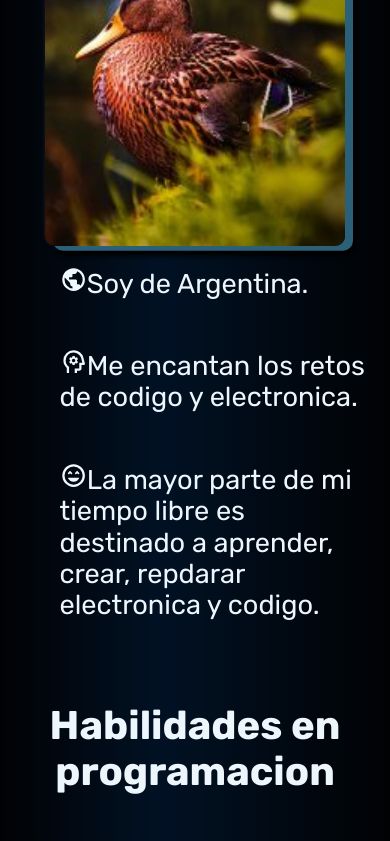
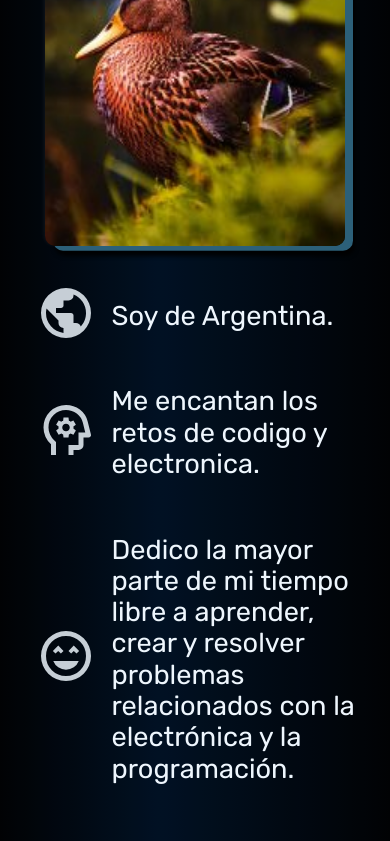
Before and after one commit to asdjosegarcia/portafolios, a Next.js app: page / in a window 390 px wide. Shown: the part 1156-1997 px from the top of the page. Built offline with nearby package versions, Linux system fonts and the light colour scheme.

Commit message:
fix mobile styles fix partial mobile performace

```diff
--- a/package.json
+++ b/package.json
@@ -19,6 +19,7 @@
     "@types/react": "^18",
     "@types/react-dom": "^18",
     "eslint-config-next": "14.0.0",
+    "react-helmet": "^6.1.0",
     "vercel": "^32.3.0"
   }
 }
--- a/src/app/containers/AboutSection.css
+++ b/src/app/containers/AboutSection.css
@@ -16,7 +16,6 @@
     "section1 section2 section2"
     "title2   title2   title2"
     "skills   skills   skills"
-    /* "skills   skills " */
     ;
     border-radius: 10px;
     padding: 20px;
@@ -44,21 +43,21 @@
 
 }
 .aboutSection__info ul{
-    padding-top: 1.2rem;
-    margin: 0px;
     grid-area: section2;
     font-size: 1.7rem;
     list-style: none;
+    padding-left: 0;
 }
-.aboutSection__info ul li p{
-    margin-top: 0;
-    margin-bottom: 3rem;
+.aboutSection__info .about__item{
+    display: flex;
+    align-items: center;
 }
-.aboutSection__info svg{
-    width: 1.7rem;
-    height: 1.7rem;
-    fill: aliceblue;
+.about__item svg {
+    width: 60px ;
+    height: 60px ;
+    margin: 0 1rem ;
 }
+
 .about__title--skills{
 grid-area: title2;
 }
@@ -79,16 +78,12 @@ grid-area: title2;
     margin: 1rem;
     border: 3px solid rgb(54, 120, 151);/*  rgb(44, 96, 121)*/
     border-radius: 5px;
-    box-shadow: .5rem .3rem 0px rgb(44, 96, 121), 10px 10px 4px rgba(0, 0, 0, 0.9), -1px -1px 4px rgba(255, 255, 255, 0.9) ;
-
 }
-
 .about__skills__container .nextjs--img {
     background-color: black;
     border-radius: 50%;
 }
 .about__skills__container .js--img {
-    /* background-color: black; */
     border-radius: 25px;
 }
 .about__skills__container .github--img {
@@ -104,7 +99,6 @@ grid-area: title2;
     font-size: 1.5rem;
     color: #ffffff;
     text-shadow: 1px 1px 4px rgba(0, 0, 0, 0.9), -1px -1px 4px rgba(255, 255, 255, 0.9);
-
 }
 
 /*///////////////////////////////////////////////////estados  */
@@ -133,7 +127,6 @@ grid-area: title2;
     background-color: #00000000;
     color:#00000000 ;
     transition: color 0.3s ease-in-out;
-
 }
 
 .about__skills__container .learning .card__message:hover{
@@ -155,13 +148,21 @@ grid-area: title2;
         "skills "
         ;
     }
-
     .aboutSection__info img{
         justify-self: center;
         margin: 0;
+    }
+    .skill__card{
+    box-shadow: .5rem .3rem 0px rgb(44, 96, 121), 10px 10px 4px rgba(0, 0, 0, 0.9) ;
+
     }
     .skill__card svg{
         margin: 2rem;
     }
 
 }
+@media screen and (min-width: 768px) {
+.skill__card{
+    box-shadow: .5rem .3rem 0px rgb(44, 96, 121), 10px 10px 4px rgba(0, 0, 0, 0.9), -1px -1px 4px rgba(255, 255, 255, 0.9) ;
+}
+}
--- a/src/app/containers/AboutSection.jsx
+++ b/src/app/containers/AboutSection.jsx
@@ -12,23 +12,29 @@ const AboutSection = () => {
                 <h2 className='about__title about__title--about'>Sobre mí</h2>
                 <img className="about__perfile--picture" src="/img/fakePerfile.jpg" alt="" />
                 <ul>
-                    <li>
+                    <li className='about__item'>
+                        <div>
+                        <svg /* height="24" */ viewBox="0 -960 960 960" /* width="24" */><path d="M480-80q-83 0-156-31.5T197-197q-54-54-85.5-127T80-480q0-83 31.5-156T197-763q54-54 127-85.5T480-880q83 0 156 31.5T763-763q54 54 85.5 127T880-480q0 83-31.5 156T763-197q-54 54-127 85.5T480-80Zm-40-82v-78q-33 0-56.5-23.5T360-320v-40L168-552q-3 18-5.5 36t-2.5 36q0 121 79.5 212T440-162Zm276-102q20-22 36-47.5t26.5-53q10.5-27.5 16-56.5t5.5-59q0-98-54.5-179T600-776v16q0 33-23.5 56.5T520-680h-80v80q0 17-11.5 28.5T400-560h-80v80h240q17 0 28.5 11.5T600-440v120h40q26 0 47 15.5t29 40.5Z" /></svg>
+                        </div>
                         <p className='about__country'>
-                            <svg height="24" viewBox="0 -960 960 960" width="24"><path d="M480-80q-83 0-156-31.5T197-197q-54-54-85.5-127T80-480q0-83 31.5-156T197-763q54-54 127-85.5T480-880q83 0 156 31.5T763-763q54 54 85.5 127T880-480q0 83-31.5 156T763-197q-54 54-127 85.5T480-80Zm-40-82v-78q-33 0-56.5-23.5T360-320v-40L168-552q-3 18-5.5 36t-2.5 36q0 121 79.5 212T440-162Zm276-102q20-22 36-47.5t26.5-53q10.5-27.5 16-56.5t5.5-59q0-98-54.5-179T600-776v16q0 33-23.5 56.5T520-680h-80v80q0 17-11.5 28.5T400-560h-80v80h240q17 0 28.5 11.5T600-440v120h40q26 0 47 15.5t29 40.5Z" /></svg>
                             Soy de Argentina.
                         </p>
                     </li>
                     {/* <li><p className='about__experience'>Proximamente</p></li> */}
-                    <li>
+                    <li className='about__item'>
+                        <div>
+                        <svg  viewBox="0 -960 960 960"><path d="M240-80v-172q-57-52-88.5-121.5T120-520q0-150 105-255t255-105q125 0 221.5 73.5T827-615l52 205q5 19-7 34.5T840-360h-80v120q0 33-23.5 56.5T680-160h-80v80h-80v-160h160v-200h108l-38-155q-23-91-98-148t-172-57q-116 0-198 81t-82 197q0 60 24.5 114t69.5 96l26 24v208h-80Zm254-360Zm-54 80h80l6-50q8-3 14.5-7t11.5-9l46 20 40-68-40-30q2-8 2-16t-2-16l40-30-40-68-46 20q-5-5-11.5-9t-14.5-7l-6-50h-80l-6 50q-8 3-14.5 7t-11.5 9l-46-20-40 68 40 30q-2 8-2 16t2 16l-40 30 40 68 46-20q5 5 11.5 9t14.5 7l6 50Zm40-100q-25 0-42.5-17.5T420-520q0-25 17.5-42.5T480-580q25 0 42.5 17.5T540-520q0 25-17.5 42.5T480-460Z" /></svg>
+                        </div>
                         <p className='about__Enthusiasm'>
-                            <svg height="24" viewBox="0 -960 960 960" width="24"><path d="M240-80v-172q-57-52-88.5-121.5T120-520q0-150 105-255t255-105q125 0 221.5 73.5T827-615l52 205q5 19-7 34.5T840-360h-80v120q0 33-23.5 56.5T680-160h-80v80h-80v-160h160v-200h108l-38-155q-23-91-98-148t-172-57q-116 0-198 81t-82 197q0 60 24.5 114t69.5 96l26 24v208h-80Zm254-360Zm-54 80h80l6-50q8-3 14.5-7t11.5-9l46 20 40-68-40-30q2-8 2-16t-2-16l40-30-40-68-46 20q-5-5-11.5-9t-14.5-7l-6-50h-80l-6 50q-8 3-14.5 7t-11.5 9l-46-20-40 68 40 30q-2 8-2 16t2 16l-40 30 40 68 46-20q5 5 11.5 9t14.5 7l6 50Zm40-100q-25 0-42.5-17.5T420-520q0-25 17.5-42.5T480-580q25 0 42.5 17.5T540-520q0 25-17.5 42.5T480-460Z" /></svg>
                             Me encantan los retos de codigo y electronica.
                         </p>
                     </li>
-                    <li>
+                    <li className='about__item'>
+                        <div>
+                        <svg viewBox="0 -960 960 960" ><path d="M480-260q68 0 123.5-38.5T684-400H276q25 63 80.5 101.5T480-260ZM312-520l44-42 42 42 42-42-84-86-86 86 42 42Zm250 0 42-42 44 42 42-42-86-86-84 86 42 42ZM480-80q-83 0-156-31.5T197-197q-54-54-85.5-127T80-480q0-83 31.5-156T197-763q54-54 127-85.5T480-880q83 0 156 31.5T763-763q54 54 85.5 127T880-480q0 83-31.5 156T763-197q-54 54-127 85.5T480-80Zm0-400Zm0 320q134 0 227-93t93-227q0-134-93-227t-227-93q-134 0-227 93t-93 227q0 134 93 227t227 93Z" /></svg>
+                        </div>
                         <p className='about__hobbies'>
-                            <svg height="24" viewBox="0 -960 960 960" width="24"><path d="M480-260q68 0 123.5-38.5T684-400H276q25 63 80.5 101.5T480-260ZM312-520l44-42 42 42 42-42-84-86-86 86 42 42Zm250 0 42-42 44 42 42-42-86-86-84 86 42 42ZM480-80q-83 0-156-31.5T197-197q-54-54-85.5-127T80-480q0-83 31.5-156T197-763q54-54 127-85.5T480-880q83 0 156 31.5T763-763q54 54 85.5 127T880-480q0 83-31.5 156T763-197q-54 54-127 85.5T480-80Zm0-400Zm0 320q134 0 227-93t93-227q0-134-93-227t-227-93q-134 0-227 93t-93 227q0 134 93 227t227 93Z" /></svg>
-                            La mayor parte de mi tiempo libre es destinado a aprender, crear, repdarar electronica y codigo.
+                            Dedico la mayor parte de mi tiempo libre a aprender, crear y resolver problemas relacionados con la electrónica y la programación.
                         </p>
                     </li>
                 </ul>
--- a/src/app/containers/MainSection.css
+++ b/src/app/containers/MainSection.css
@@ -15,10 +15,17 @@
     font-size: 7rem;
     letter-spacing: .5rem;
     /* text-shadow: 2px 2px 4px rgba(0, 0, 0, 0.9), -2px -2px 4px rgba(255, 255, 255, 0.9); */
-    text-shadow: .9rem .5rem 0px rgb(44, 96, 121), 10px 10px 4px rgba(0, 0, 0, 0.9), -1px -1px 4px rgba(255, 255, 255, 0.9) ;
 }
 @media screen and (max-width: 768px) {
     .main__name{
         font-size: 6rem;
+        text-shadow: .9rem .5rem 0px rgb(44, 96, 121), 10px 10px 4px rgba(0, 0, 0, 0.9)/* , -1px -1px 4px rgba(255, 255, 255, 0.9) */ ;
+
     }
 }
+@media screen and (min-width: 768px) {
+    .main__name{
+        text-shadow: .9rem .5rem 0px rgb(44, 96, 121), 10px 10px 4px rgba(0, 0, 0, 0.9), -1px -1px 4px rgba(255, 255, 255, 0.9) ;
+    }
+
+}
--- a/src/app/layout.jsx
+++ b/src/app/layout.jsx
@@ -1,5 +1,7 @@
   import Navbar from '@/app/components/Navbar'
   import {  Roboto,Rubik } from 'next/font/google'
+  // import { Helmet } from 'react-helmet';
+
 
   import './globals.css'
 
```
Also changed, not shown: 1 other file (tests, documents, lock files or other folders).
